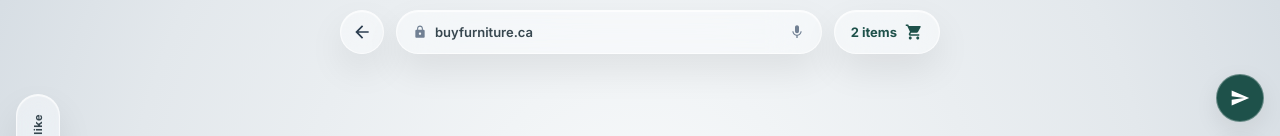
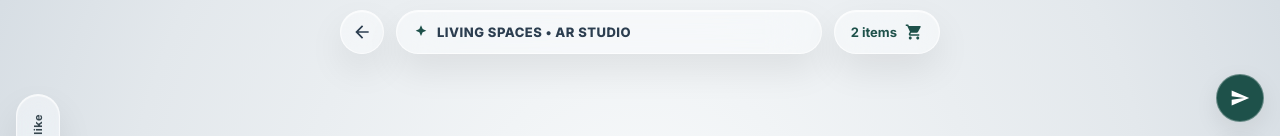
Before and after one commit to ricardoespinosatec/ar-furniture-assets, a plain HTML site: page index.html in a window 1280 px wide. Shown: the top 136 px of the page. Drawn offline with Linux system fonts and the light colour scheme; some packages are replaced by stand-ins of ours; a script that the page names is missing.

Commit message:
Replace fake browser URL bar with native app header

```diff
--- a/index.html
+++ b/index.html
@@ -483,16 +483,12 @@
 
       <div class="glass-panel url-pill">
         <div class="url-text">
-          <svg viewBox="0 0 24 24" width="14" height="14">
-            <path fill="#718093"
-              d="M18 8h-1V6c0-2.76-2.24-5-5-5S7 3.24 7 6v2H6c-1.1 0-2 .9-2 2v10c0 1.1.9 2 2 2h12c1.1 0 2-.9 2-2V10c0-1.1-.9-2-2-2zm-6 9c-1.1 0-2-.9-2-2s.9-2 2-2 2 .9 2 2-.9 2-2 2zm3.1-9H8.9V6c0-1.71 1.39-3.1 3.1-3.1 1.71 0 3.1 1.39 3.1 3.1v2z" />
+          <svg viewBox="0 0 24 24" width="16" height="16">
+            <path fill="#1E514A"
+              d="M12 2L9.5 7.5 4 10l5.5 2.5L12 18l2.5-5.5L20 10l-5.5-2.5L12 2z" />
           </svg>
-          <span>buyfurniture.ca</span>
+          <span style="font-weight: 800; letter-spacing: 0.5px; color: #2C3E50;">LIVING SPACES • AR STUDIO</span>
         </div>
-        <svg viewBox="0 0 24 24" width="16" height="16">
-          <path fill="#718093"
-            d="M12 14c1.66 0 2.99-1.34 2.99-3L15 5c0-1.66-1.34-3-3-3S9 3.34 9 5v6c0 1.66 1.34 3 3 3zm5.3-3c0 3-2.54 5.1-5.3 5.1S6.7 14 6.7 11H5c0 3.41 2.72 6.23 6 6.72V21h2v-3.28c3.28-.48 6-3.3 6-6.72h-1.7z" />
-        </svg>
       </div>
 
       <div class="glass-panel cart-pill" onclick="alert('Carrito: 2 artículos guardados')">
```
